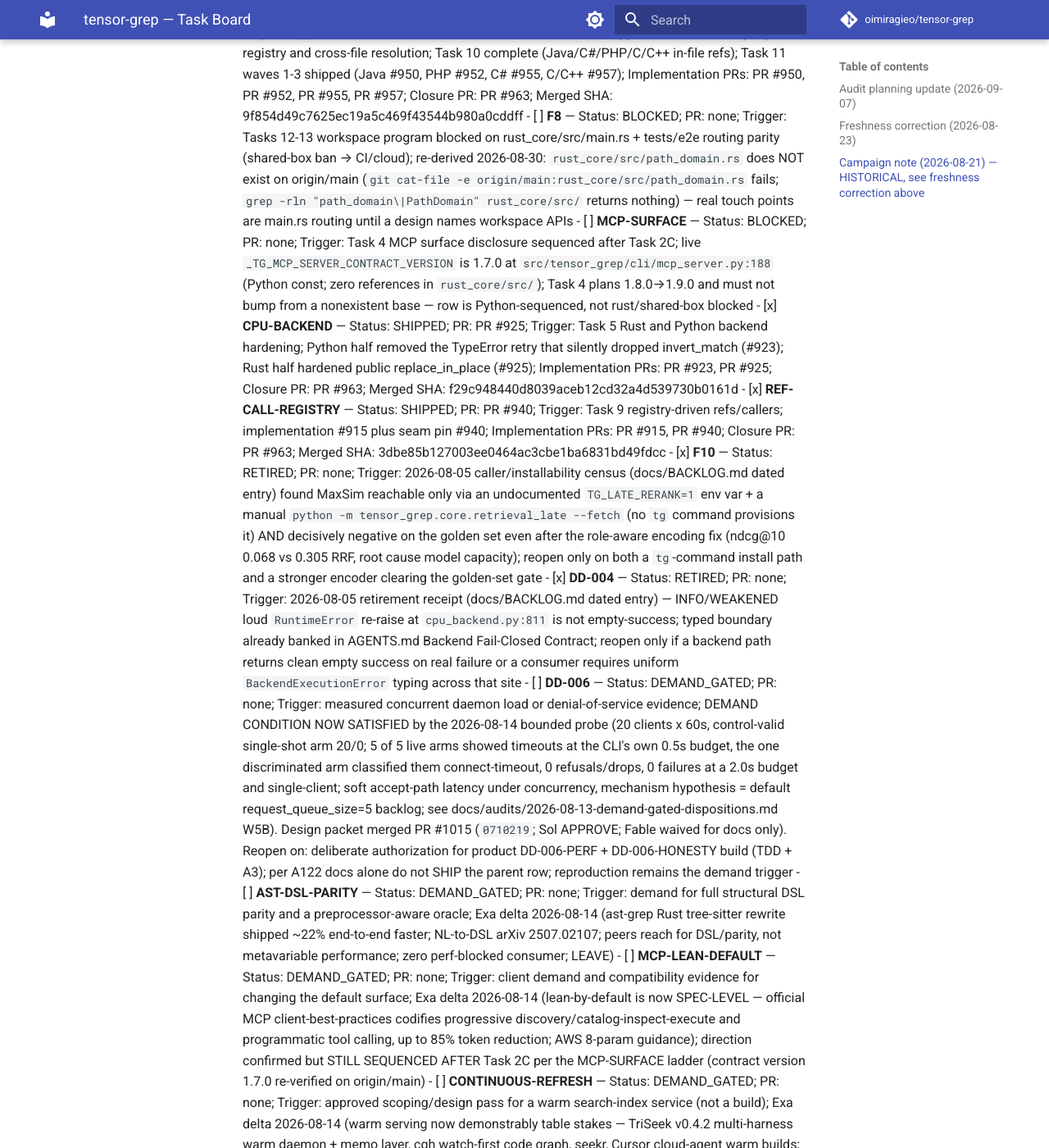
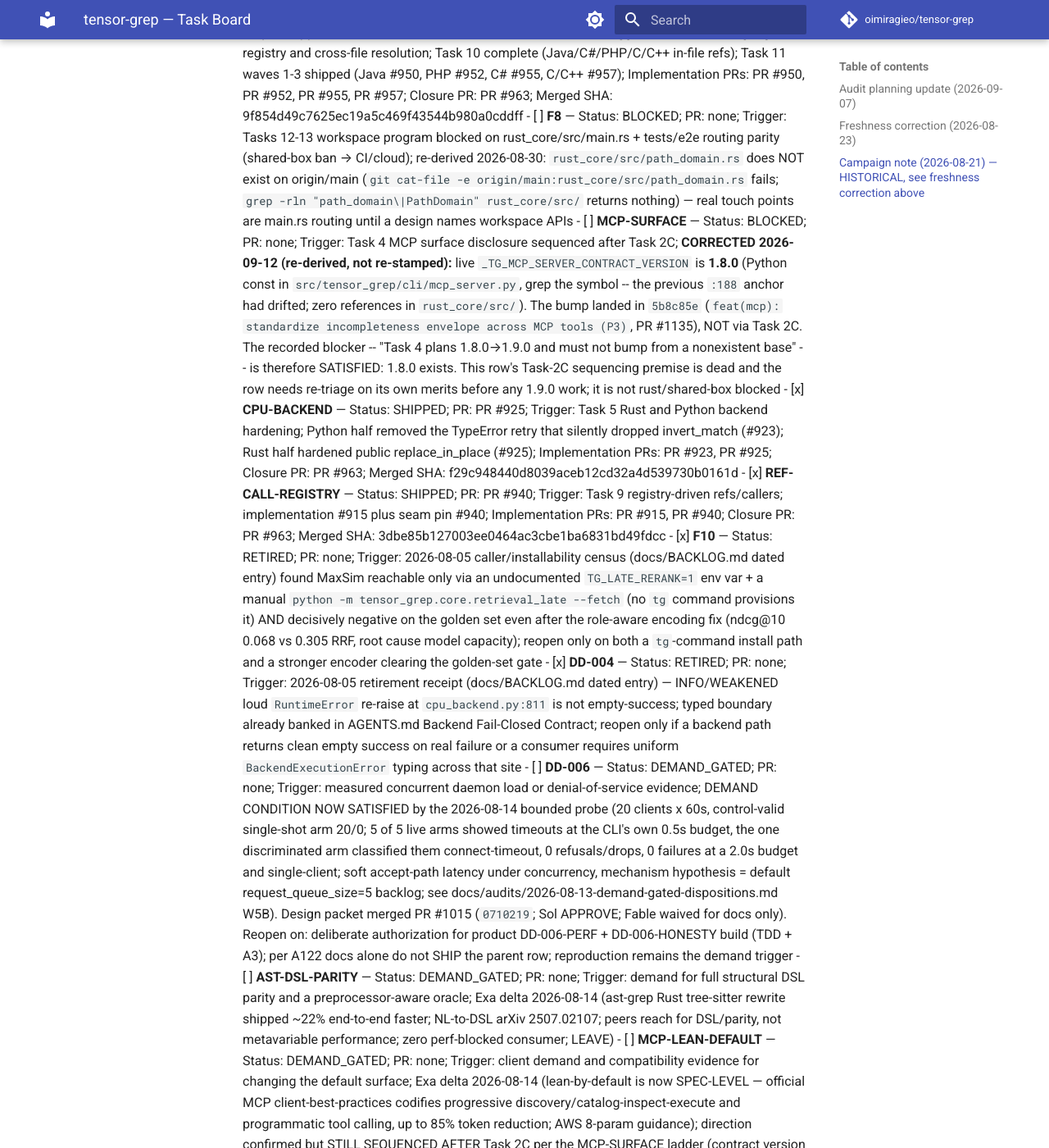
Before and after one commit to oimiragieo/tensor-grep, an MkDocs documentation site: the page built from docs/TASK_BOARD.md, in a window 1280 px wide and 1400 px high, scrolled down 8924 px. Shown: the whole window at 82% size. Built offline with MkDocs 1.6.1 and Material for MkDocs 9.7.7, drawn with Linux system fonts in a browser that asks for light colours; comment, search, counter and statistics services are not loaded; some of the changed text lies outside the part shown.

Commit message:
docs: correct MCP contract version on the two canonical MCP rows
The MCP-SURFACE row recorded `_TG_MCP_SERVER_CONTRACT_VERSION` as 1.7.0 at
`mcp_server.py:188`. Re-derived against origin/main: the live value is **1.8.0**
and the `:188` anchor had drifted (the const now sits at :194; the row now greps
the symbol instead of carrying a line number, per "cite the SYMBOL, not the line").

The consequence is not cosmetic. MCP-SURFACE was fenced behind "Task 4 plans
1.8.0->1.9.0 and must not bump from a nonexistent base", sequenced after Task 2C.
That base now EXISTS: `git log -S` attributes the bump to `5b8c85e`
(`feat(mcp): standardize incompleteness envelope across MCP tools (P3)`, PR #1135),
not to Task 2C. The recorded blocker is satisfied, so the row was parked on a dead
premise -- it needs re-triage on its own merits rather than a Task-2C wait.

MCP-LEAN-DEFAULT carried the same stale "contract version 1.7.0 re-verified"
claim and is superseded in place with the re-derivation date.

Historical dated receipts in docs/BACKLOG.md that quote 1.7.0 are deliberately
NOT rewritten -- they were true when written; editing a dated receipt in place
destroys the record. Only the two live canonical rows are corrected.

Verified: backlog-tracker-truth + task-board-freshness + public-docs-governance
+ governance-doc-size-ratchet + mcp-2.0-decision-record, 104 passed. No gate
pinned the 1.7.0 string.

Co-Authored-By: Claude Opus 5 (1M context) <noreply@anthropic.com>
Claude-Session: https://claude.ai/code/session_017dXq2wuRT1uZTHEcxvNtc4

```diff
--- a/docs/TASK_BOARD.md
+++ b/docs/TASK_BOARD.md
@@ -191,14 +191,14 @@ Canonical status index version: 2026-09-07.1
 - [ ] **F6** — Status: BLOCKED; PR: none; Trigger: Tasks 6-7 edit-verification remainder BLOCKED with a MIXED disposition (A41, corrected 2026-08-12 per the roadmap ground-truth): Python/schema/evidence-signing slices are buildable-first (S1 de-block move), while native verify-edit + e2e halves stay blocked to CI/cloud under the shared-box ban; Step 0 shipped #939
 - [x] **F7** — Status: SHIPPED; PR: PR #957; Trigger: Tasks 10-11 language-registry and cross-file resolution; Task 10 complete (Java/C#/PHP/C/C++ in-file refs); Task 11 waves 1-3 shipped (Java #950, PHP #952, C# #955, C/C++ #957); Implementation PRs: PR #950, PR #952, PR #955, PR #957; Closure PR: PR #963; Merged SHA: 9f854d49c7625ec19a5c469f43544b980a0cddff
 - [ ] **F8** — Status: BLOCKED; PR: none; Trigger: Tasks 12-13 workspace program blocked on rust_core/src/main.rs + tests/e2e routing parity (shared-box ban → CI/cloud); re-derived 2026-08-30: `rust_core/src/path_domain.rs` does NOT exist on origin/main (`git cat-file -e origin/main:rust_core/src/path_domain.rs` fails; `grep -rln "path_domain\|PathDomain" rust_core/src/` returns nothing) — real touch points are main.rs routing until a design names workspace APIs
-- [ ] **MCP-SURFACE** — Status: BLOCKED; PR: none; Trigger: Task 4 MCP surface disclosure sequenced after Task 2C; live `_TG_MCP_SERVER_CONTRACT_VERSION` is 1.7.0 at `src/tensor_grep/cli/mcp_server.py:188` (Python const; zero references in `rust_core/src/`); Task 4 plans 1.8.0→1.9.0 and must not bump from a nonexistent base — row is Python-sequenced, not rust/shared-box blocked
+- [ ] **MCP-SURFACE** — Status: BLOCKED; PR: none; Trigger: Task 4 MCP surface disclosure sequenced after Task 2C; **CORRECTED 2026-09-12 (re-derived, not re-stamped):** live `_TG_MCP_SERVER_CONTRACT_VERSION` is **1.8.0** (Python const in `src/tensor_grep/cli/mcp_server.py`, grep the symbol -- the previous `:188` anchor had drifted; zero references in `rust_core/src/`). The bump landed in `5b8c85e` (`feat(mcp): standardize incompleteness envelope across MCP tools (P3)`, PR #1135), NOT via Task 2C. The recorded blocker -- "Task 4 plans 1.8.0→1.9.0 and must not bump from a nonexistent base" -- is therefore SATISFIED: 1.8.0 exists. This row's Task-2C sequencing premise is dead and the row needs re-triage on its own merits before any 1.9.0 work; it is not rust/shared-box blocked
 - [x] **CPU-BACKEND** — Status: SHIPPED; PR: PR #925; Trigger: Task 5 Rust and Python backend hardening; Python half removed the TypeError retry that silently dropped invert_match (#923); Rust half hardened public replace_in_place (#925); Implementation PRs: PR #923, PR #925; Closure PR: PR #963; Merged SHA: f29c948440d8039aceb12cd32a4d539730b0161d
 - [x] **REF-CALL-REGISTRY** — Status: SHIPPED; PR: PR #940; Trigger: Task 9 registry-driven refs/callers; implementation #915 plus seam pin #940; Implementation PRs: PR #915, PR #940; Closure PR: PR #963; Merged SHA: 3dbe85b127003ee0464ac3cbe1ba6831bd49fdcc
 - [x] **F10** — Status: RETIRED; PR: none; Trigger: 2026-08-05 caller/installability census (docs/BACKLOG.md dated entry) found MaxSim reachable only via an undocumented `TG_LATE_RERANK=1` env var + a manual `python -m tensor_grep.core.retrieval_late --fetch` (no `tg` command provisions it) AND decisively negative on the golden set even after the role-aware encoding fix (ndcg@10 0.068 vs 0.305 RRF, root cause model capacity); reopen only on both a `tg`-command install path and a stronger encoder clearing the golden-set gate
 - [x] **DD-004** — Status: RETIRED; PR: none; Trigger: 2026-08-05 retirement receipt (docs/BACKLOG.md dated entry) — INFO/WEAKENED loud `RuntimeError` re-raise at `cpu_backend.py:811` is not empty-success; typed boundary already banked in AGENTS.md Backend Fail-Closed Contract; reopen only if a backend path returns clean empty success on real failure or a consumer requires uniform `BackendExecutionError` typing across that site
 - [ ] **DD-006** — Status: DEMAND_GATED; PR: none; Trigger: measured concurrent daemon load or denial-of-service evidence; DEMAND CONDITION NOW SATISFIED by the 2026-08-14 bounded probe (20 clients x 60s, control-valid single-shot arm 20/0; 5 of 5 live arms showed timeouts at the CLI's own 0.5s budget, the one discriminated arm classified them connect-timeout, 0 refusals/drops, 0 failures at a 2.0s budget and single-client; soft accept-path latency under concurrency, mechanism hypothesis = default request_queue_size=5 backlog; see docs/audits/2026-08-13-demand-gated-dispositions.md W5B). Design packet merged PR #1015 (`0710219`; Sol APPROVE; Fable waived for docs only). Reopen on: deliberate authorization for product DD-006-PERF + DD-006-HONESTY build (TDD + A3); per A122 docs alone do not SHIP the parent row; reproduction remains the demand trigger
 - [ ] **AST-DSL-PARITY** — Status: DEMAND_GATED; PR: none; Trigger: demand for full structural DSL parity and a preprocessor-aware oracle; Exa delta 2026-08-14 (ast-grep Rust tree-sitter rewrite shipped ~22% end-to-end faster; NL-to-DSL arXiv 2507.02107; peers reach for DSL/parity, not metavariable performance; zero perf-blocked consumer; LEAVE)
-- [ ] **MCP-LEAN-DEFAULT** — Status: DEMAND_GATED; PR: none; Trigger: client demand and compatibility evidence for changing the default surface; Exa delta 2026-08-14 (lean-by-default is now SPEC-LEVEL — official MCP client-best-practices codifies progressive discovery/catalog-inspect-execute and programmatic tool calling, up to 85% token reduction; AWS 8-param guidance); direction confirmed but STILL SEQUENCED AFTER Task 2C per the MCP-SURFACE ladder (contract version 1.7.0 re-verified on origin/main)
+- [ ] **MCP-LEAN-DEFAULT** — Status: DEMAND_GATED; PR: none; Trigger: client demand and compatibility evidence for changing the default surface; Exa delta 2026-08-14 (lean-by-default is now SPEC-LEVEL — official MCP client-best-practices codifies progressive discovery/catalog-inspect-execute and programmatic tool calling, up to 85% token reduction; AWS 8-param guidance); direction confirmed but STILL SEQUENCED AFTER Task 2C per the MCP-SURFACE ladder (contract version re-derived 2026-09-12 as **1.8.0** on origin/main, superseding the earlier 1.7.0 re-verification -- see the MCP-SURFACE row: the Task-2C base-version fence no longer holds)
 - [ ] **CONTINUOUS-REFRESH** — Status: DEMAND_GATED; PR: none; Trigger: approved scoping/design pass for a warm search-index service (not a build); Exa delta 2026-08-14 (warm serving now demonstrably table stakes — TriSeek v0.4.2 multi-harness warm daemon + memo layer, cgh watch-first code graph, seekr, Cursor cloud-agent warm builds; the one-global-daemon-many-roots shape is the peer pattern; scoping-pass reopen stands)
 - [x] **RUST-REPLACE-SYMLINK** — Status: SHIPPED; PR: PR #1010; Trigger: the untrusted-destination threat model is evidenced by fresh 2026 CVEs (sed CVE-2026-5958; uutils GHSA-239g-2685-54x3; Capgo CVE-2026-56236; receipts in docs/audits/2026-08-12-research-receipts.md); design council (3 rounds, GATE-W3A-1 = (a) REFUSE via bounded toolchain probe) resolved the downstream compatibility decision no-follow-by-default; PR #1010 shipped the fail-closed symlink_metadata guard (covers symlinks and Windows junctions) + root refusal + residual-race characterization pin; Merged SHA: d31a051f7b3affa67fa1021c2380538d59cce2df; released v1.110.16; guard + pin verified on origin/main post-merge (A29)
 - [ ] **RUST-REPLACE-TOCTOU** — Status: DEMAND_GATED; PR: none; Trigger: residual `replace_in_place` races and a static no-race ancestor bypass: (1) the leaf stat-vs-open swap window (pinned OPEN by the characterization pin in `backend_cpu.rs` — that pin INVERTING is this row's acceptance signal), (2) walk-time child swap between enumeration and pathname re-open, (3) a symlink in a non-leaf path component (leaf-only `symlink_metadata`), (4) the directory-ROOT swap window (guard stat to `is_dir()` — the widest blast radius; needs a SECOND swap-gate fire point between the guard and `is_dir()` when built, since the existing pin covers the leaf only); candidate machinery: `O_NOFOLLOW` / `FILE_FLAG_OPEN_REPARSE_POINT` (already implemented in `rust_core/src/safe_write.rs`; applying it at the two open sites converts a raced child follow into an `Err` and is safe for legitimate use because walkdir already filters static symlink children) applied at the replace open sites, or component-wise handle-relative opens
```
